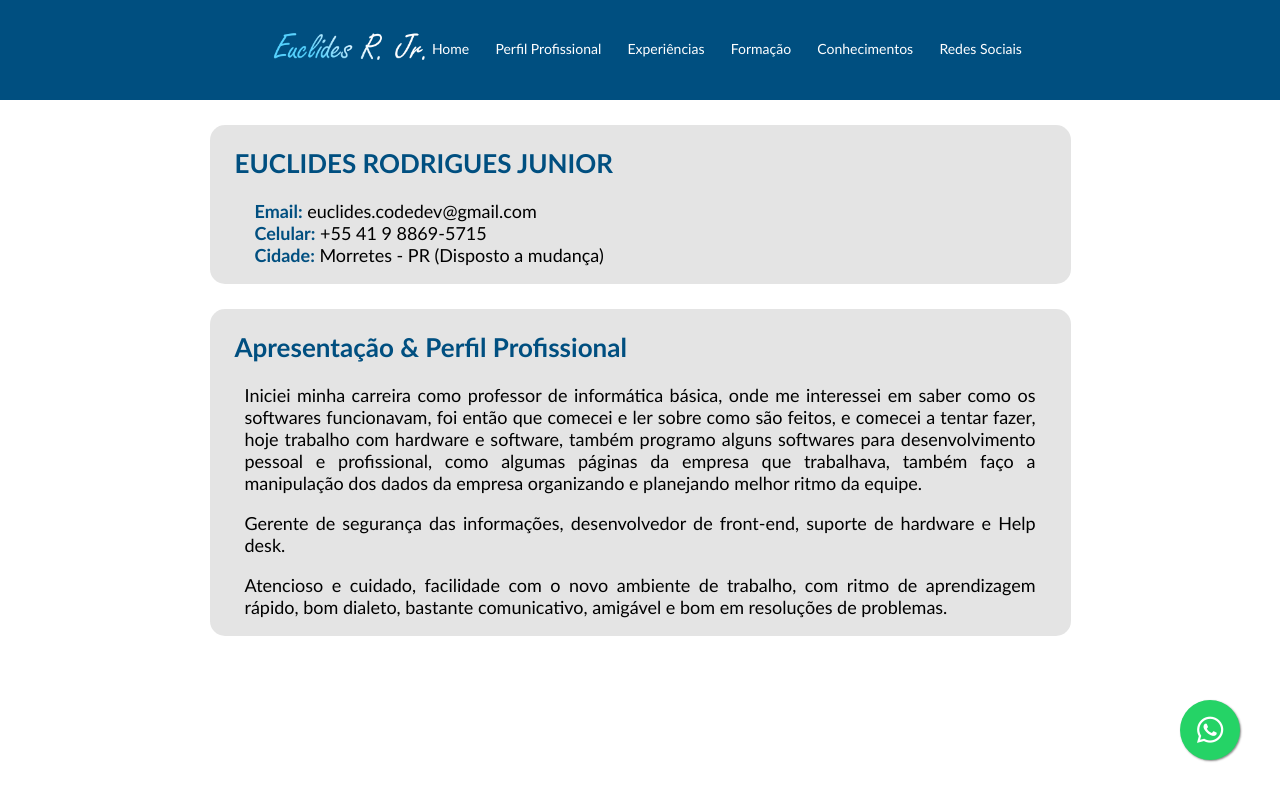
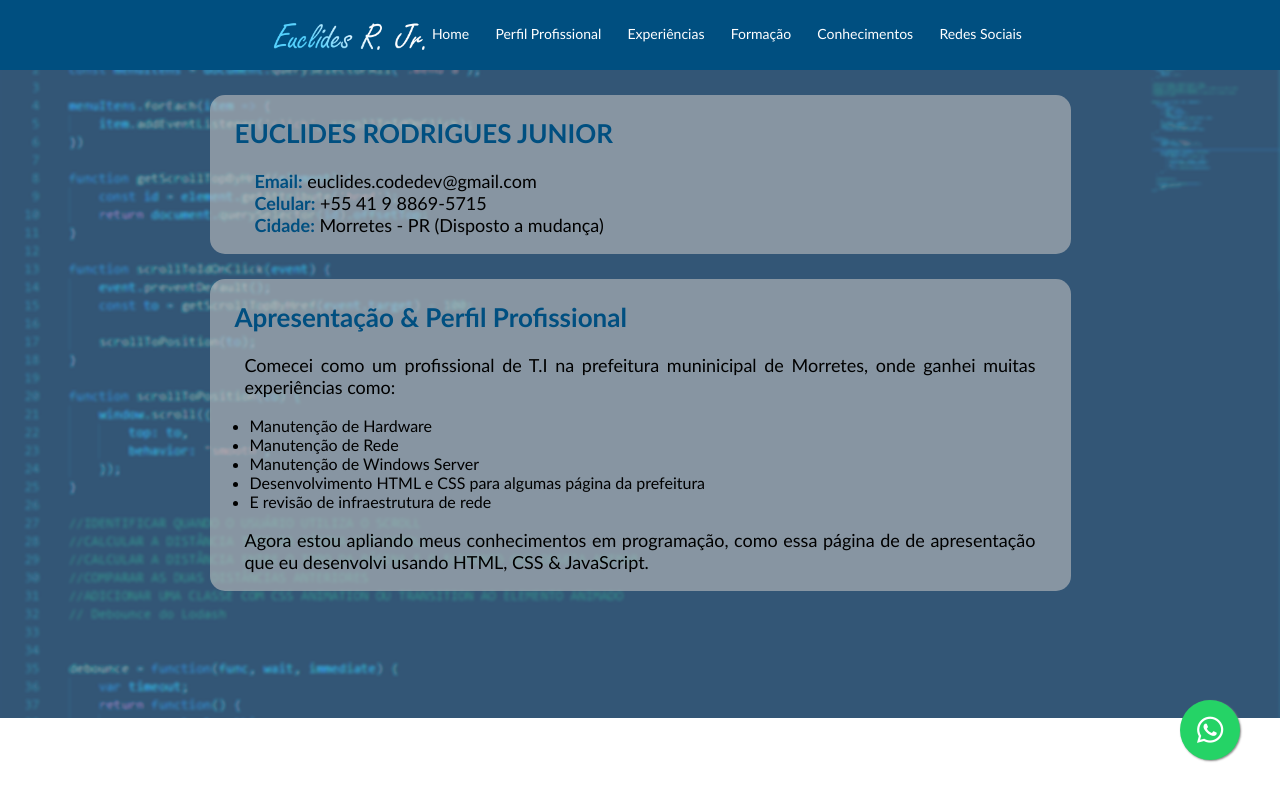
Before and after one commit to Euclides-R/Euclides-R.github.io, a plain HTML site: page index.html in a window 1280 px wide. Shown: the top 800 px of the page. Drawn offline with Linux system fonts and the light colour scheme.

Commit message:
atualizacao de software

```diff
--- a/css/css_one.css
+++ b/css/css_one.css
@@ -47,25 +47,27 @@ body {
 .menu {
     position: relative;
     top: 0;
-    width: auto;
-    height: 100px;
+    width: 100%;
+    height: 70px;
     background: rgb(0, 79, 128);
     color: white;
     display: flex;
     flex-direction: row;
+    z-index: 1000;
 }
 
 .img_name {
     width: 300px;
-    position: absolute;
+    position: relative;
     left: 250px;
+    top: -10px;
 }
 
 .menu__superior--div {
     width: auto;
     height: 30px;
     position: absolute;
-    top: 40px;
+    top: 25px;
     right: 250px;
 }
 
@@ -88,6 +90,7 @@ body {
 }
 
 .menu__superior--itens a:hover {
+    transition: .2s;
     border-radius: 7px;
     background: white;
     font-size: 16px;
@@ -113,8 +116,16 @@ body {
 
 .corpo__itens--edit {
     width: 70%;
-    background: rgba(192, 192, 192, 0.424);
+    background: rgba(192, 192, 192, 0.600);
     border-radius: 15px;
+}
+
+.corpo__imagem {
+    width: 100%;
+    position: fixed;
+    top: 0;
+    z-index: 0;
+    opacity: 0.8;
 }
 
 
@@ -142,7 +153,7 @@ body {
 
 .final__site {
     width: 100%;
-    height: 100px;
+    height: 70px;
     background: rgb(0, 79, 128);
     position: relative;
 }
--- a/index.html
+++ b/index.html
@@ -17,6 +17,8 @@
     <a href="https://wa.me/5541988695715" class="whatsapp" target="_blank"><i class="fab fa-whatsapp"></i></div>
     </a>
 
+    <img src="imagens/img1.png" class="corpo__imagem">
+
     <nav class="menu">
         <a href="#home"><img src="imagens/Name_Site_1.png" class="img_name"></a>
         <div class="menu__superior--div">
@@ -32,6 +34,7 @@
     </nav>
 
     <section class="corpo">
+
         <div class="corpo__itens animation" id="home">
             <div class="corpo__itens--edit corpo__home--edit">
                 <h1 class="title">EUCLIDES RODRIGUES JUNIOR</h1>
@@ -46,14 +49,17 @@
             <div class="corpo__itens--edit">
                 <h2 class="title">Apresentação & Perfil Profissional</h2>
                 <p class="paragrafo">
-                    Iniciei minha carreira como professor de informática básica, onde me interessei em saber como os softwares funcionavam, foi então que comecei e ler sobre como são feitos, e comecei a tentar fazer, hoje trabalho com hardware e software, também programo
-                    alguns softwares para desenvolvimento pessoal e profissional, como algumas páginas da empresa que trabalhava, também faço a manipulação dos dados da empresa organizando e planejando melhor ritmo da equipe.
+                    Comecei como um profissional de T.I na prefeitura muninicipal de Morretes, onde ganhei muitas experiências como:
+                    <ul>
+                        <li>Manutenção de Hardware</li>
+                        <li>Manutenção de Rede</li>
+                        <li>Manutenção de Windows Server</li>
+                        <li>Desenvolvimento HTML e CSS para algumas página da prefeitura</li>
+                        <li>E revisão de infraestrutura de rede</li>
+                    </ul>
                 </p>
                 <p class="paragrafo">
-                    Gerente de segurança das informações, desenvolvedor de front-end, suporte de hardware e Help desk.
-                </p>
-                <p class="paragrafo">
-                    Atencioso e cuidado, facilidade com o novo ambiente de trabalho, com ritmo de aprendizagem rápido, bom dialeto, bastante comunicativo, amigável e bom em resoluções de problemas.
+                    Agora estou apliando meus conhecimentos em programação, como essa página de de apresentação que eu desenvolvi usando HTML, CSS & JavaScript.
                 </p>
             </div>
         </div>
@@ -97,13 +103,13 @@
 
     <footer class="final__site" id="socialnetwork">
         <div class="redes__sociais">
-            <a href="https://www.facebook.com/Juninho321/" target="_blank"><i class="fab fa-facebook-square"></i></a>
-            <a href="https://www.instagram.com/erj.junior/" target="_blank"><i class="fab fa-instagram"></i></a>
-            <a href="https://www.linkedin.com/in/euclides-r-junior-7117aa1a2/" target="_blank"><i class="fab fa-linkedin"></i></a>
-            <a href="https://github.com/Euclides-R" target="_blank"><i class="fab fa-github"></i></a>
+            <a class="face" href="https://www.facebook.com/Juninho321/" target="_blank"><i class="fab fa-facebook-square"></i></a>
+            <a class="inst" href="https://www.instagram.com/erj.junior/" target="_blank"><i class="fab fa-instagram"></i></a>
+            <a class="linkedin" href="https://www.linkedin.com/in/euclides-r-junior-7117aa1a2/" target="_blank"><i class="fab fa-linkedin"></i></a>
+            <a class="git" href="https://github.com/Euclides-R" target="_blank"><i class="fab fa-github"></i></a>
         </div>
         <div class="final__site--text">
-            <h2>Descrições do site criado e editado<br>EUCLIDES RODRIGUES JUNIOR</h2>
+            <h2>Criado e editado<br>EUCLIDES RODRIGUES JUNIOR</h2>
         </div>
     </footer>
 
```
Also changed, not shown: imagens/img1.png (added), 1 other file.
